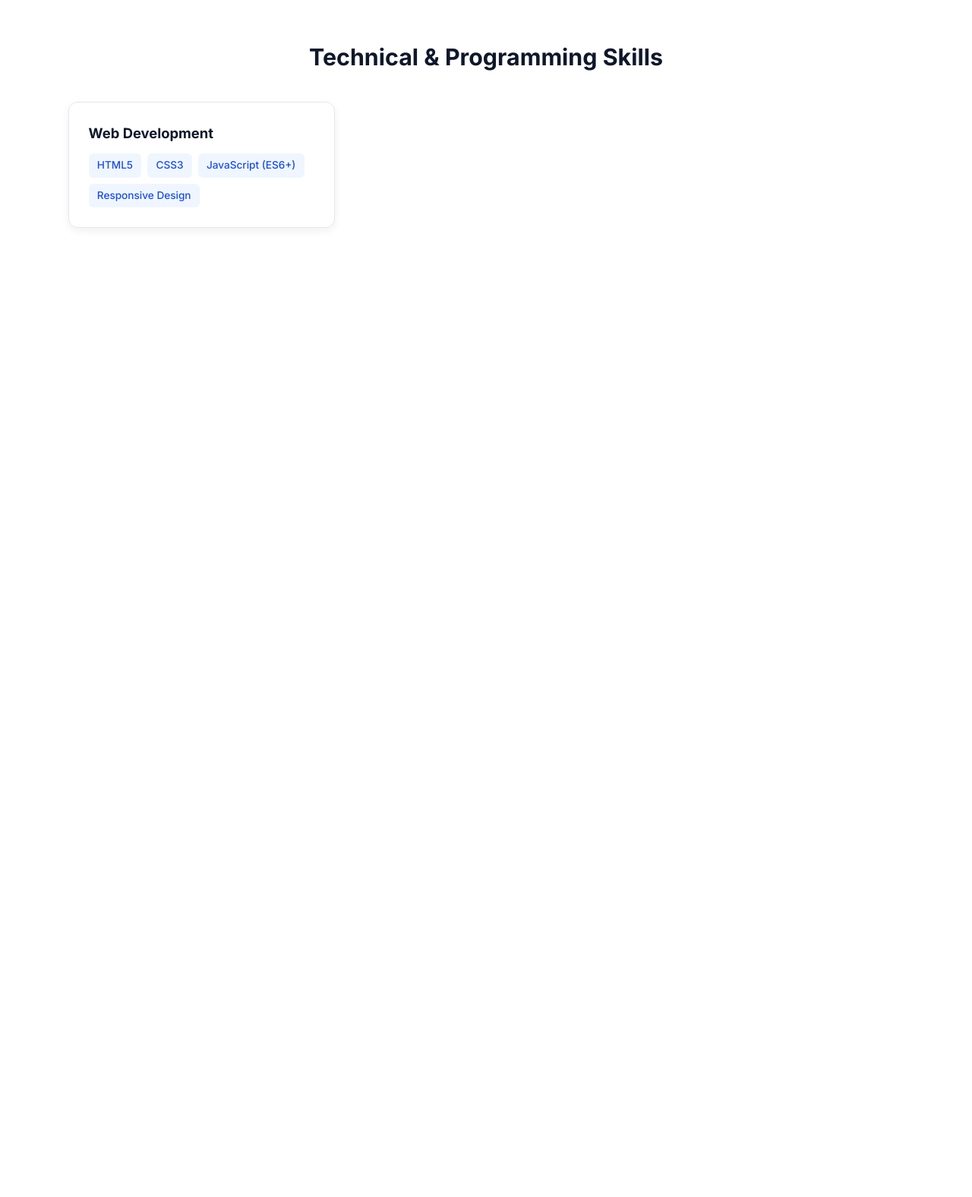
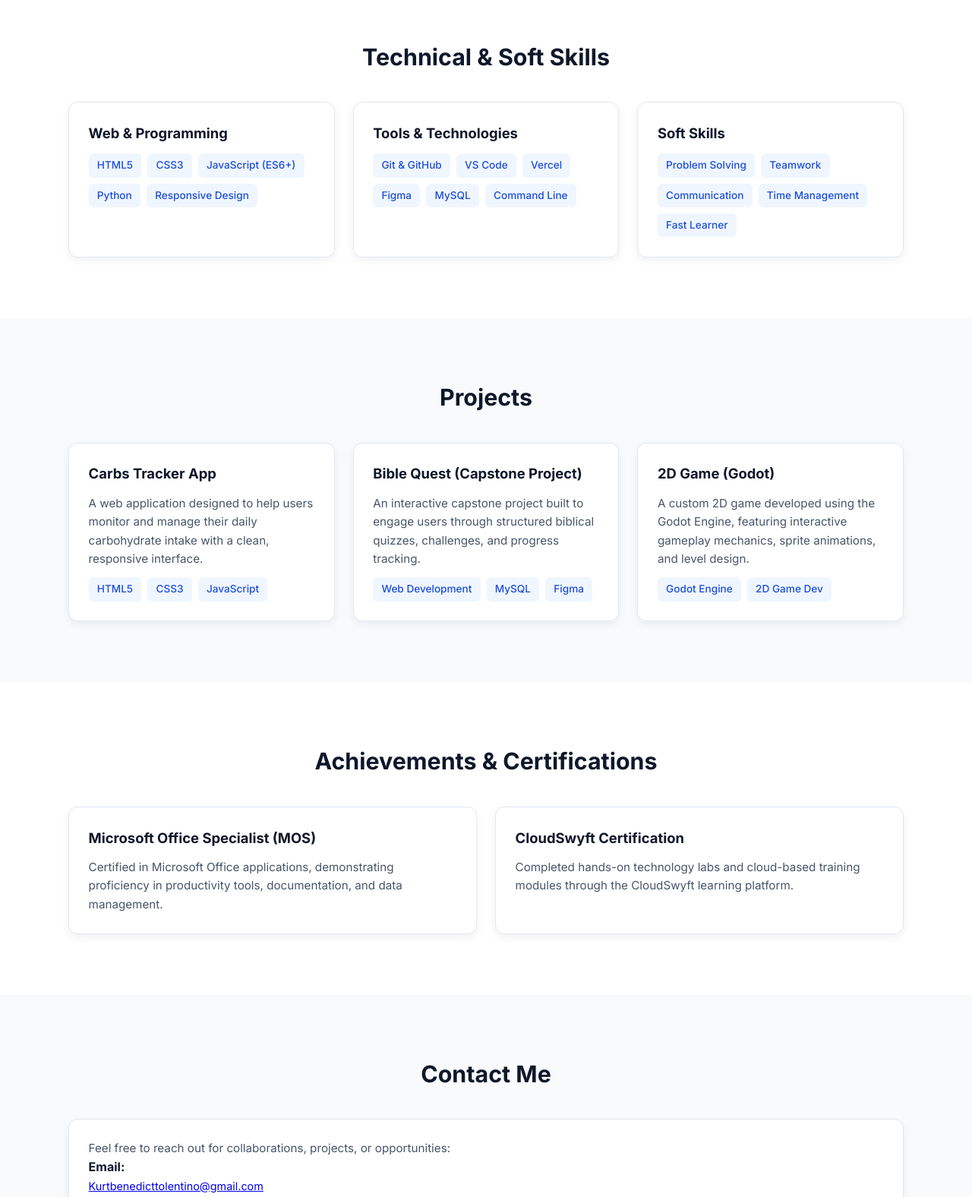
Before and after one commit to kurtbenedicttolentino-rgb/personal-portfolio, a plain HTML site: page index.html in a window 1280 px wide. Shown: the part 1100-2676 px from the top of the page at 76% size. Before the commit the page ends 1480 px from the top, so only its background shows below. Drawn offline with Linux system fonts and the light colour scheme.

Commit message:
Update index.html

```diff
--- a/index.html
+++ b/index.html
@@ -37,7 +37,7 @@
           <h1>Kurt Benedict Tolentino</h1>
           <h2>Aspiring Web Developer / IT Student</h2>
           <p class="tagline">
-            Building a clean responsive website and adaptable sites and apps.
+            Building clean, responsive websites and adaptable apps.
           </p>
           <div class="hero-buttons">
             <a href="#projects" class="btn btn-primary">View My Projects</a>
@@ -68,12 +68,12 @@
             <h3>Educational Background</h3>
             <ul class="timeline-list">
               <li>
-                <strong>BS in Information Technology]</strong>
-                <span>La Consolacion University Philippines | [2023 – Present]</span>
+                <strong>BS in Information Technology</strong>
+                <span>La Consolacion University Philippines | 2023 – Present</span>
               </li>
               <li>
                 <strong>Junior High School - Senior High School</strong>
-                <span>St Anne’s Catholic School</span>
+                <span>St. Anne’s Catholic School</span>
               </li>
             </ul>
           </div>
@@ -84,12 +84,136 @@
     <!-- 3. Skills Section -->
     <section id="skills" class="section">
       <div class="container">
-        <h2 class="section-title">Technical &amp; Programming Skills</h2>
+        <h2 class="section-title">Technical &amp; Soft Skills</h2>
         <div class="grid-3">
           <div class="card">
-            <h3>Web Development</h3>
+            <h3>Web &amp; Programming</h3>
             <div class="tags">
               <span class="tag">HTML5</span>
               <span class="tag">CSS3</span>
               <span class="tag">JavaScript (ES6+)</span>
+              <span class="tag">Python</span>
               <span class="tag">Responsive Design</span>
+            </div>
+          </div>
+
+          <div class="card">
+            <h3>Tools &amp; Technologies</h3>
+            <div class="tags">
+              <span class="tag">Git &amp; GitHub</span>
+              <span class="tag">VS Code</span>
+              <span class="tag">Vercel</span>
+              <span class="tag">Figma</span>
+              <span class="tag">MySQL</span>
+              <span class="tag">Command Line</span>
+            </div>
+          </div>
+
+          <div class="card">
+            <h3>Soft Skills</h3>
+            <div class="tags">
+              <span class="tag">Problem Solving</span>
+              <span class="tag">Teamwork</span>
+              <span class="tag">Communication</span>
+              <span class="tag">Time Management</span>
+              <span class="tag">Fast Learner</span>
+            </div>
+          </div>
+        </div>
+      </div>
+    </section>
+
+    <!-- 4. Projects Section -->
+    <section id="projects" class="section bg-alt">
+      <div class="container">
+        <h2 class="section-title">Projects</h2>
+        <div class="grid-3">
+          <div class="card">
+            <h3>Carbs Tracker App</h3>
+            <p>
+              A web application designed to help users monitor and manage their daily carbohydrate intake with a clean, responsive interface.
+            </p>
+            <div class="tags">
+              <span class="tag">HTML5</span>
+              <span class="tag">CSS3</span>
+              <span class="tag">JavaScript</span>
+            </div>
+          </div>
+
+          <div class="card">
+            <h3>Bible Quest (Capstone Project)</h3>
+            <p>
+              An interactive capstone project built to engage users through structured biblical quizzes, challenges, and progress tracking.
+            </p>
+            <div class="tags">
+              <span class="tag">Web Development</span>
+              <span class="tag">MySQL</span>
+              <span class="tag">Figma</span>
+            </div>
+          </div>
+
+          <div class="card">
+            <h3>2D Game (Godot)</h3>
+            <p>
+              A custom 2D game developed using the Godot Engine, featuring interactive gameplay mechanics, sprite animations, and level design.
+            </p>
+            <div class="tags">
+              <span class="tag">Godot Engine</span>
+              <span class="tag">2D Game Dev</span>
+            </div>
+          </div>
+        </div>
+      </div>
+    </section>
+
+    <!-- 5. Achievements Section -->
+    <section id="achievements" class="section">
+      <div class="container">
+        <h2 class="section-title">Achievements &amp; Certifications</h2>
+        <div class="about-grid">
+          <div class="card">
+            <h3>Microsoft Office Specialist (MOS)</h3>
+            <p>
+              Certified in Microsoft Office applications, demonstrating proficiency in productivity tools, documentation, and data management.
+            </p>
+          </div>
+          <div class="card">
+            <h3>CloudSwyft Certification</h3>
+            <p>
+              Completed hands-on technology labs and cloud-based training modules through the CloudSwyft learning platform.
+            </p>
+          </div>
+        </div>
+      </div>
+    </section>
+
+    <!-- 6. Contact Section -->
+    <section id="contact" class="section bg-alt">
+      <div class="container">
+        <h2 class="section-title">Contact Me</h2>
+        <div class="card">
+          <p>Feel free to reach out for collaborations, projects, or opportunities:</p>
+          <ul class="timeline-list">
+            <li>
+              <strong>Email:</strong>
+              <span><a href="mailto:Kurtbenedicttolentino@gmail.com">Kurtbenedicttolentino@gmail.com</a></span>
+            </li>
+            <li>
+              <strong>GitHub Account:</strong>
+              <span>kurtbenedict.tolentino@email.lcup.edu.ph</span>
+            </li>
+          </ul>
+        </div>
+      </div>
+    </section>
+  </main>
+
+  <footer class="footer">
+    <div class="container">
+      <p>&copy; 2026 Kurt Benedict Tolentino. All rights reserved.</p>
+    </div>
+  </footer>
+
+  <script src="script.js"></script>
+</body>
+</html>
```
